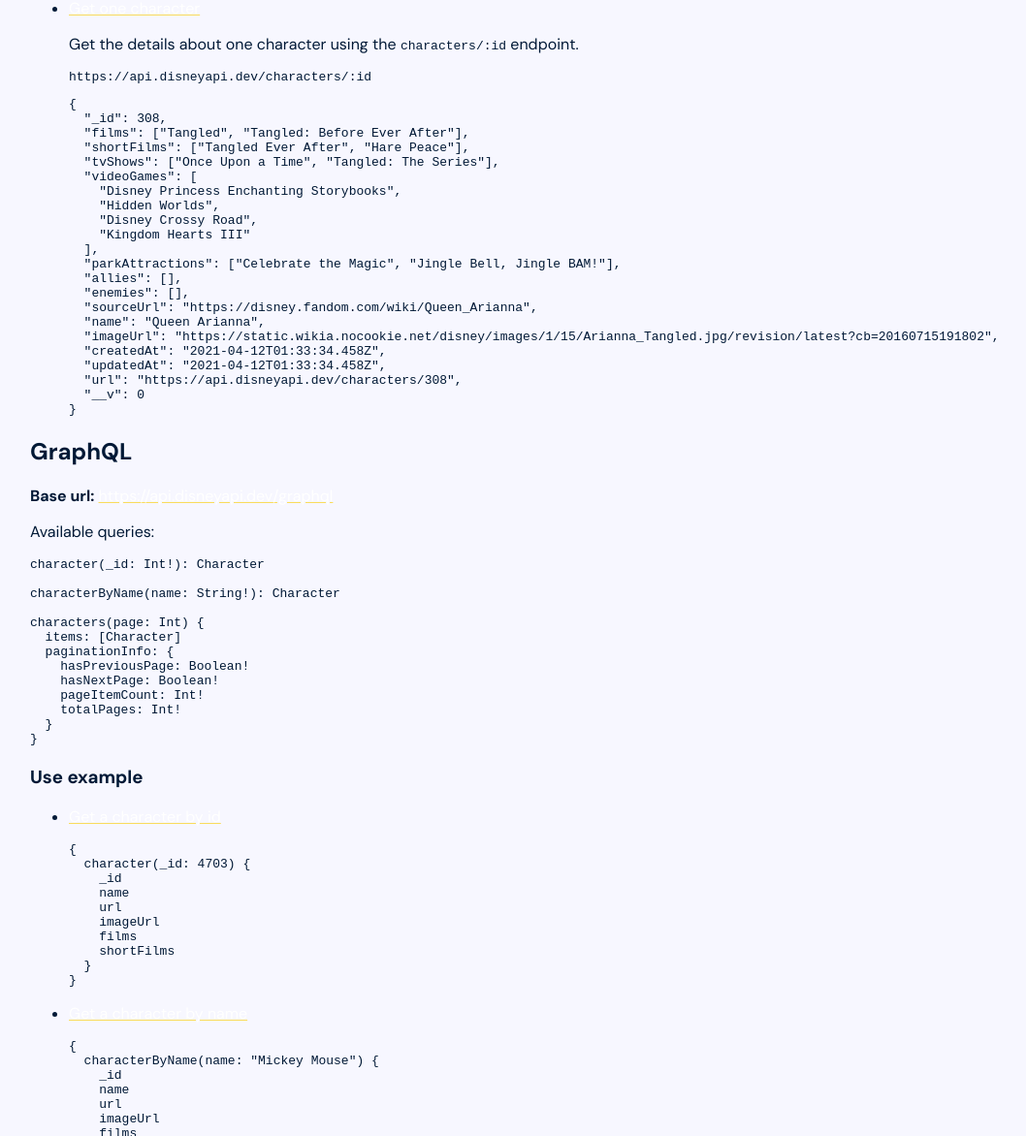
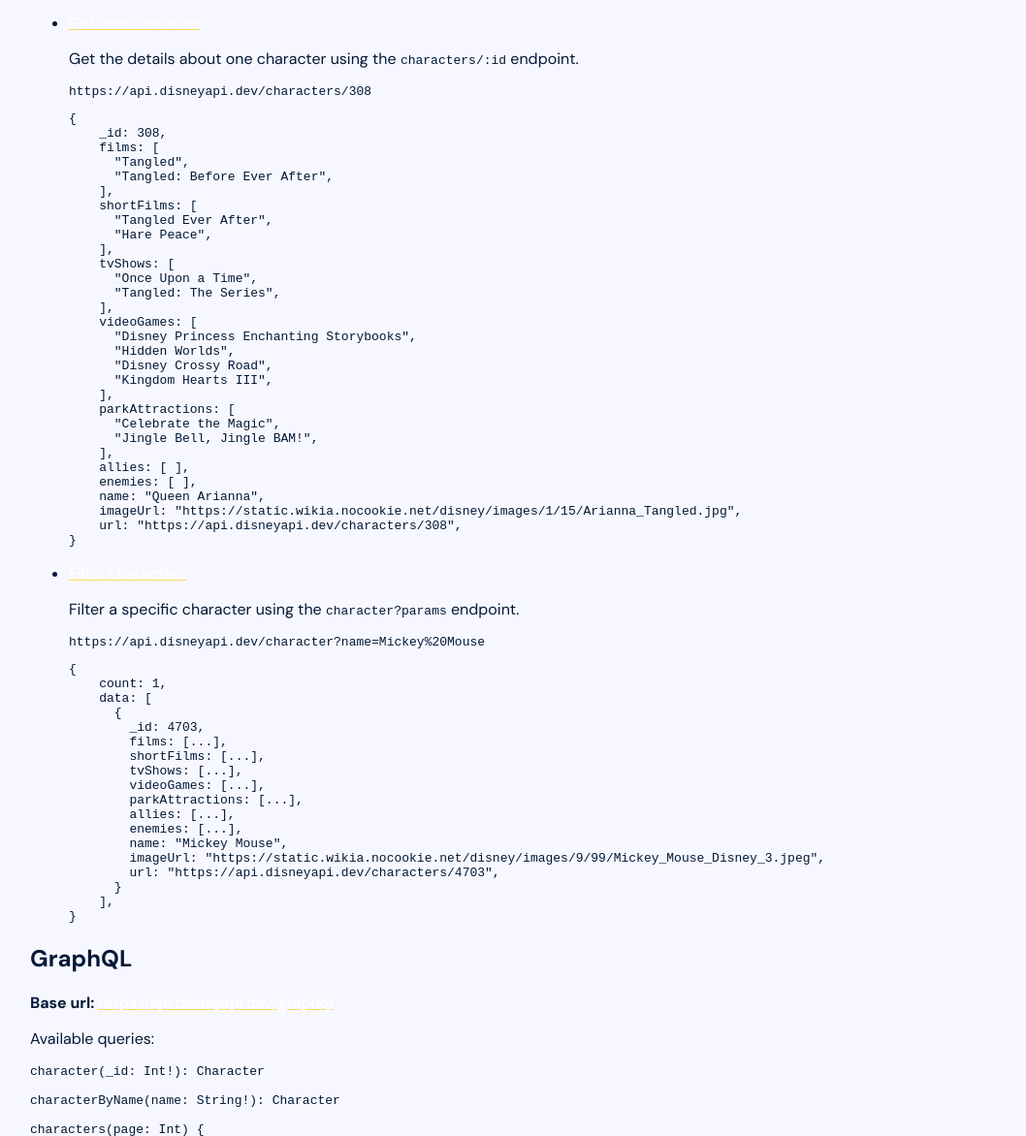
Before and after one commit to ManuCastrillonM/disneyapi.dev, a Gatsby site: page /docs in a window 1280 px wide. Shown: the part 898-2070 px from the top of the page at 97% size, without its empty margins (209-1267 px from the left). Built offline with nearby package versions, Linux system fonts and the light colour scheme; Gatsby itself is replaced by a stand-in of ours; some packages are replaced by stand-ins of ours; code samples lack their colours; no server answers.

Commit message:
Add docs for filterCharacter endpoint

````diff
--- a/src/pages/docs.md
+++ b/src/pages/docs.md
@@ -13,6 +13,7 @@
 
 ```javascript
 {
+  filterCharacter: 'https://api.disneyapi.dev/character?queryParams',
   getAllCharacters: 'https://api.disneyapi.dev/characters',
   getOneCharacter: 'https://api.disneyapi.dev/characters/:id'
 }
@@ -30,29 +31,29 @@
 
   ```json
   {
-    "data": [
-      {
-        "_id":308,
-        "films":["Tangled","Tangled: Before Ever After"],
-        "shortFilms":["Tangled Ever After","Hare Peace"],
-        "tvShows":["Once Upon a Time","Tangled: The Series"],
-        "videoGames":["Disney Princess Enchanting Storybooks","Hidden Worlds","Disney Crossy Road","Kingdom Hearts III"],
-        "parkAttractions":["Celebrate the Magic","Jingle Bell, Jingle BAM!"],
-        "allies":[],
-        "enemies":[],
-        "sourceUrl":"https://disney.fandom.com/wiki/Queen_Arianna",
-        "name":"Queen Arianna",
-        "imageUrl":"https://static.wikia.nocookie.net/disney/images/1/15/Arianna_Tangled.jpg/revision/latest?cb=20160715191802",
-        "createdAt":"2021-04-12T01:33:34.458Z",
-        "updatedAt":"2021-04-12T01:33:34.458Z",
-        "url":"https://api.disneyapi.dev/characters/308",
-        "__v":0
-      }
-      ...
-    ],
-    "count": 50,
-    "previousPage": "https://api.disneyapi.dev/characters?page=3",
-    "nextPage": "https://api.disneyapi.dev/characters?page=5",
+      "data": [
+        {
+          "_id":308,
+          "films":["Tangled","Tangled: Before Ever After"],
+          "shortFilms":["Tangled Ever After","Hare Peace"],
+          "tvShows":["Once Upon a Time","Tangled: The Series"],
+          "videoGames":["Disney Princess Enchanting Storybooks","Hidden Worlds","Disney Crossy Road","Kingdom Hearts III"],
+          "parkAttractions":["Celebrate the Magic","Jingle Bell, Jingle BAM!"],
+          "allies":[],
+          "enemies":[],
+          "sourceUrl":"https://disney.fandom.com/wiki/Queen_Arianna",
+          "name":"Queen Arianna",
+          "imageUrl":"https://static.wikia.nocookie.net/disney/images/1/15/Arianna_Tangled.jpg/revision/latest?cb=20160715191802",
+          "createdAt":"2021-04-12T01:33:34.458Z",
+          "updatedAt":"2021-04-12T01:33:34.458Z",
+          "url":"https://api.disneyapi.dev/characters/308",
+          "__v":0
+        }
+        ...
+      ],
+      "count": 50,
+      "previousPage": "https://api.disneyapi.dev/characters?page=3",
+      "nextPage": "https://api.disneyapi.dev/characters?page=5",
   }
   ```
 
@@ -61,31 +62,67 @@
   Get the details about one character using the `characters/:id` endpoint.
 
   ```
-  https://api.disneyapi.dev/characters/:id
+  https://api.disneyapi.dev/characters/308
   ```
 
   ```json
   {
-    "_id": 308,
-    "films": ["Tangled", "Tangled: Before Ever After"],
-    "shortFilms": ["Tangled Ever After", "Hare Peace"],
-    "tvShows": ["Once Upon a Time", "Tangled: The Series"],
-    "videoGames": [
-      "Disney Princess Enchanting Storybooks",
-      "Hidden Worlds",
-      "Disney Crossy Road",
-      "Kingdom Hearts III"
-    ],
-    "parkAttractions": ["Celebrate the Magic", "Jingle Bell, Jingle BAM!"],
-    "allies": [],
-    "enemies": [],
-    "sourceUrl": "https://disney.fandom.com/wiki/Queen_Arianna",
-    "name": "Queen Arianna",
-    "imageUrl": "https://static.wikia.nocookie.net/disney/images/1/15/Arianna_Tangled.jpg/revision/latest?cb=20160715191802",
-    "createdAt": "2021-04-12T01:33:34.458Z",
-    "updatedAt": "2021-04-12T01:33:34.458Z",
-    "url": "https://api.disneyapi.dev/characters/308",
-    "__v": 0
+      _id: 308,
+      films: [
+        "Tangled",
+        "Tangled: Before Ever After",
+      ],
+      shortFilms: [
+        "Tangled Ever After",
+        "Hare Peace",
+      ],
+      tvShows: [
+        "Once Upon a Time",
+        "Tangled: The Series",
+      ],
+      videoGames: [
+        "Disney Princess Enchanting Storybooks",
+        "Hidden Worlds",
+        "Disney Crossy Road",
+        "Kingdom Hearts III",
+      ],
+      parkAttractions: [
+        "Celebrate the Magic",
+        "Jingle Bell, Jingle BAM!",
+      ],
+      allies: [ ],
+      enemies: [ ],
+      name: "Queen Arianna",
+      imageUrl: "https://static.wikia.nocookie.net/disney/images/1/15/Arianna_Tangled.jpg",
+      url: "https://api.disneyapi.dev/characters/308",
+  }
+  ```
+
+- [Filter characters](https://api.disneyapi.dev/character?name=Mickey%20Mouse)
+
+  Filter a specific character using the `character?params` endpoint.
+  ```
+  https://api.disneyapi.dev/character?name=Mickey%20Mouse
+  ```
+
+  ```json
+  {
+      count: 1,
+      data: [
+        {
+          _id: 4703,
+          films: [...],
+          shortFilms: [...],
+          tvShows: [...],
+          videoGames: [...],
+          parkAttractions: [...],
+          allies: [...],
+          enemies: [...],
+          name: "Mickey Mouse",
+          imageUrl: "https://static.wikia.nocookie.net/disney/images/9/99/Mickey_Mouse_Disney_3.jpeg",
+          url: "https://api.disneyapi.dev/characters/4703",
+        }
+      ],
   }
   ```
 
````
